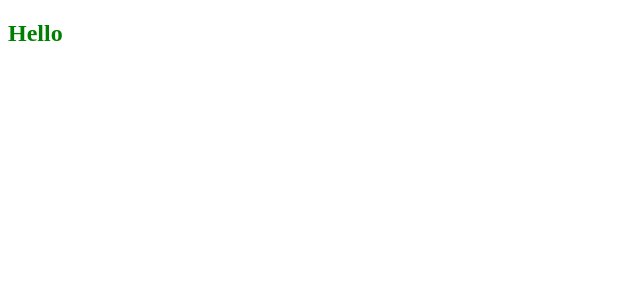
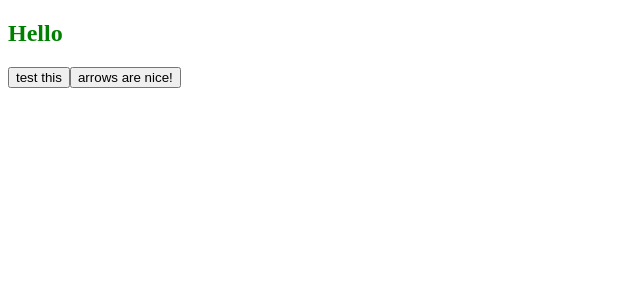
Before and after one commit to carlpeaslee/lifecycles-final, a React (Create React App) app: page / in a window 1280 px wide. Shown: the top 300 px of the page, without its empty margins (0-640 px from the left). Built offline with nearby package versions, Linux system fonts and the light colour scheme.

Commit message:
show why we might bind in the constructor

```diff
--- a/src/App.js
+++ b/src/App.js
@@ -23,7 +23,20 @@ class App extends Component {
     // DON'T DO
     //this.setState({thisIs:"wrong"})
 
+    this.oneFunction = this.oneFunction.bind(this)
+
   }
+
+
+  oneFunction(){
+    console.log("oneFunction")
+    console.log(this.props)
+  }
+
+  useArrows = () => {
+    console.log("useArrows works without binding")
+  }
+
 
   render() {
     console.log(this.props)
@@ -31,6 +44,16 @@ class App extends Component {
     return (
       <div>
         <FancyH2>Hello</FancyH2>
+        <button
+          onClick={this.oneFunction}
+        >
+          test this
+        </button>
+        <button
+          onClick={this.useArrows}
+        >
+          arrows are nice!
+        </button>
       </div>
     )
   }
```
Also changed, not shown: 1 other file (tests, documents, lock files or other folders).
